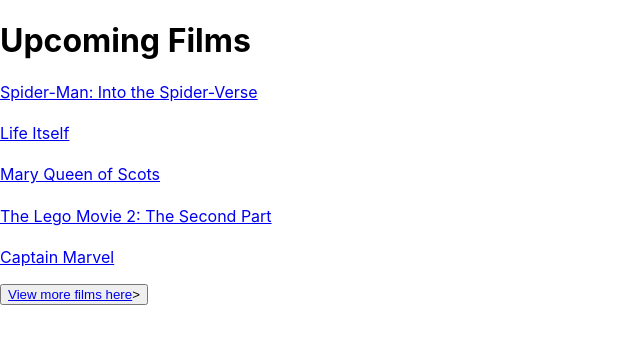
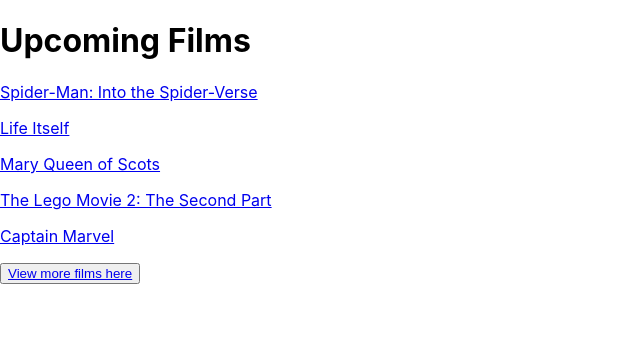
Before and after one commit to johnghr/React_Upcoming_Films, a React (Create React App) app: page / in a window 1280 px wide. Shown: the top 344 px of the page, without its empty margins (0-640 px from the left). Built offline with nearby package versions, Linux system fonts and the light colour scheme.

Commit message:
removed some unecessary code

```diff
--- a/src/components/Film.js
+++ b/src/components/Film.js
@@ -1,10 +1,9 @@
 import React from 'react';
 
-const Film = ({film, children}) => {
+const Film = ({children}) => {
 
     return(
         <>
-            <h4>{film}</h4>
             <p>{children}</p>
         </>
     )
--- a/src/components/ViewMore.js
+++ b/src/components/ViewMore.js
@@ -1,7 +1,7 @@
 import React from 'react';
 
 const ViewMoreFilms = () => {
-    return <button><a href="https://www.imdb.com/calendar/?region=gb">View more films here</a>></button>
+    return <button><a href="https://www.imdb.com/calendar/?region=gb">View more films here</a></button>
 }
 
 export default ViewMoreFilms;
```
